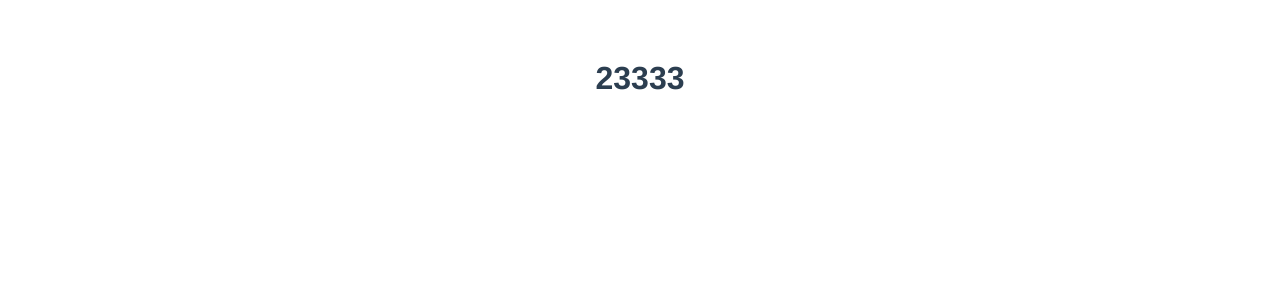
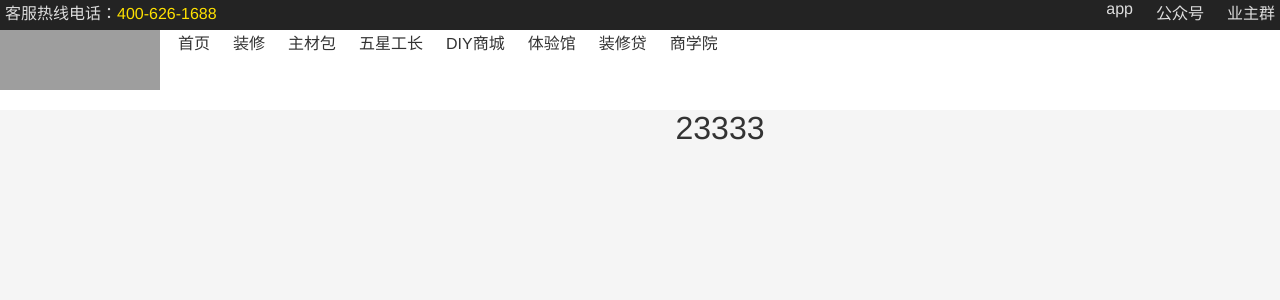
Before and after one commit to aichiko/sanzhitu-web, a Vue app: page /home in a window 1280 px wide. Shown: the top 300 px of the page. Built offline with nearby package versions, Linux system fonts and the light colour scheme; grey boxes are pictures that could not be loaded.

Commit message:
header
公共header，缺少css样式

```diff
--- a/package.json
+++ b/package.json
@@ -15,6 +15,7 @@
   },
   "dependencies": {
     "vue": "^2.4.2",
+    "vue-resource": "^1.3.4",
     "vue-router": "^2.7.0"
   },
   "devDependencies": {
--- a/src/App.vue
+++ b/src/App.vue
@@ -11,13 +11,15 @@ export default {
 }
 </script>
 
-<style>
+<style lang="css">
+@import './style/common.css';
 #app {
   font-family: 'Avenir', Helvetica, Arial, sans-serif;
   -webkit-font-smoothing: antialiased;
   -moz-osx-font-smoothing: grayscale;
   text-align: center;
   color: #2c3e50;
-  margin-top: 60px;
+  margin-top: 0px;
+  margin: 0
 }
 </style>
--- /dev/null
+++ b/src/components/header/head.vue
@@ -0,0 +1,109 @@
+<template>
+  <div class="szt_top">
+    <div class="header_top clearfix">
+      <div class="szt_tel">
+        <span style="color: #ddd">客服热线电话：</span><span style="color: #ffe100">400-626-1688</span>
+      </div>
+      <div class="szt-QRcode-box clearfix">
+        <ul class="szt-QRcode-menu">
+          <li>app</li>
+          <li>公众号</li>
+          <li>业主群</li>
+        </ul>
+      </div>
+    </div>
+    <div class="header_tabbar">
+      <div class="szt-logo">
+        <a href="#">
+          <img src="http://www.woimg.com/shop/common/05338438199864045.png" alt="三只兔logo" title="三只兔" width="160" height="60">
+        </a>
+      </div>
+      <div class="tabbar-items clearfix">
+        <ul class="szt-items">
+          <li v-for="title in titles" :key="title">
+            <a href="#">{{title}}</a>
+          </li>
+        </ul>
+      </div>
+
+    </div>
+  </div>
+</template>
+
+<script>
+export default {
+  data () {
+    return {
+      titles: ['首页', '装修', '主材包', '五星工长', 'DIY商城', '体验馆', '装修贷', '商学院']
+    }
+  }
+}
+</script>
+
+<style>
+.header_top {
+  height: 30px;
+  background-color: #232323
+}
+
+.szt_tel {
+  float: left;
+  margin-left: 5px;
+}
+
+.szt-QRcode-box {
+  float: right;
+}
+.szt-QRcode-box ul {
+  height: 30px;
+}
+
+.szt-QRcode-menu {
+    float: right;
+}
+.szt-QRcode-menu li {
+    float: left;
+    cursor: pointer;
+    margin-left: 18px;
+    margin-right: 5px;
+    position: relative;
+    z-index: 9999;
+    text-decoration: none;
+    color: #ddd;
+}
+
+.clearfix {
+  display: block
+}
+
+.header_tabbar {
+  height: 80px;
+  margin: 0;
+  background-color: white
+}
+
+.header_tabbar .szt-logo {
+  float: left;
+  line-height: 80px;
+}
+
+.tabbar-items {
+  float: left;
+}
+
+.szt-items ul {
+  float: left;
+}
+
+.szt-items li {
+  float: left;
+  cursor: pointer;
+  margin-left: 18px;
+  margin-right: 5px;
+  position: relative;
+  z-index: 9999;
+  text-decoration: none;
+  color: #ddd;
+}
+
+</style>
--- a/src/pages/home/home.vue
+++ b/src/pages/home/home.vue
@@ -1,14 +1,22 @@
 <template>
-  <h1>{{message}}</h1>
+  <div>
+    <home-header></home-header>
+    <h1>{{message}}</h1>
+  </div>
 </template>
 
 
 <script>
+import head from '@/components/header/head'
+
 export default {
   data () {
     return {
       message: '23333'
     }
+  },
+  components: {
+    'home-header': head
   }
 }
 </script>
--- /dev/null
+++ b/src/style/common.css
@@ -0,0 +1,65 @@
+
+html, body, div, span, header, footer, nav, section, aside,
+article, ul, li, dl, dt, dd, li, a, p, h1, h2, h3, h4,h5, h6,
+i, b, textarea, button, input, select, figure, figcaption {
+  padding: 0;
+  margin: 0;
+  list-style: none;
+  font-style: normal;
+  text-decoration: none;
+  border: none;
+  color: #333;
+  font-weight: normal;
+  box-sizing: border-box;
+  -webkit-tap-highlight-color:transparent;
+  -webkit-font-smoothing: antialiased;
+	outline: 0;
+	vertical-align: baseline;
+	background: transparent;
+}
+
+
+ol, ul {
+	list-style: none;
+}
+
+/*定义滚动条高宽及背景 高宽分别对应横竖滚动条的尺寸*/
+::-webkit-scrollbar
+{
+    width: 0px;
+    height: 0px;
+    background-color: #F5F5F5;
+}
+
+/*定义滚动条轨道 内阴影+圆角*/
+::-webkit-scrollbar-track
+{
+    -webkit-box-shadow: inset 0 0 1px rgba(0,0,0,0);
+    border-radius: 10px;
+    background-color: #F5F5F5;
+}
+
+/*定义滑块 内阴影+圆角*/
+::-webkit-scrollbar-thumb
+{
+    border-radius: 10px;
+    -webkit-box-shadow: inset 0 0 6px rgba(0,0,0,.3);
+    background-color: #555;
+}
+
+html,body{
+  height: 100%;
+  width: 100%;
+  background-color: #F5F5F5;
+}
+
+.clearfix {
+  display: inline-block
+}
+.clearfix:after {
+    content: "";
+    display: block;
+    height: 0;
+    clear: both;
+    visibility: hidden;
+}
```
